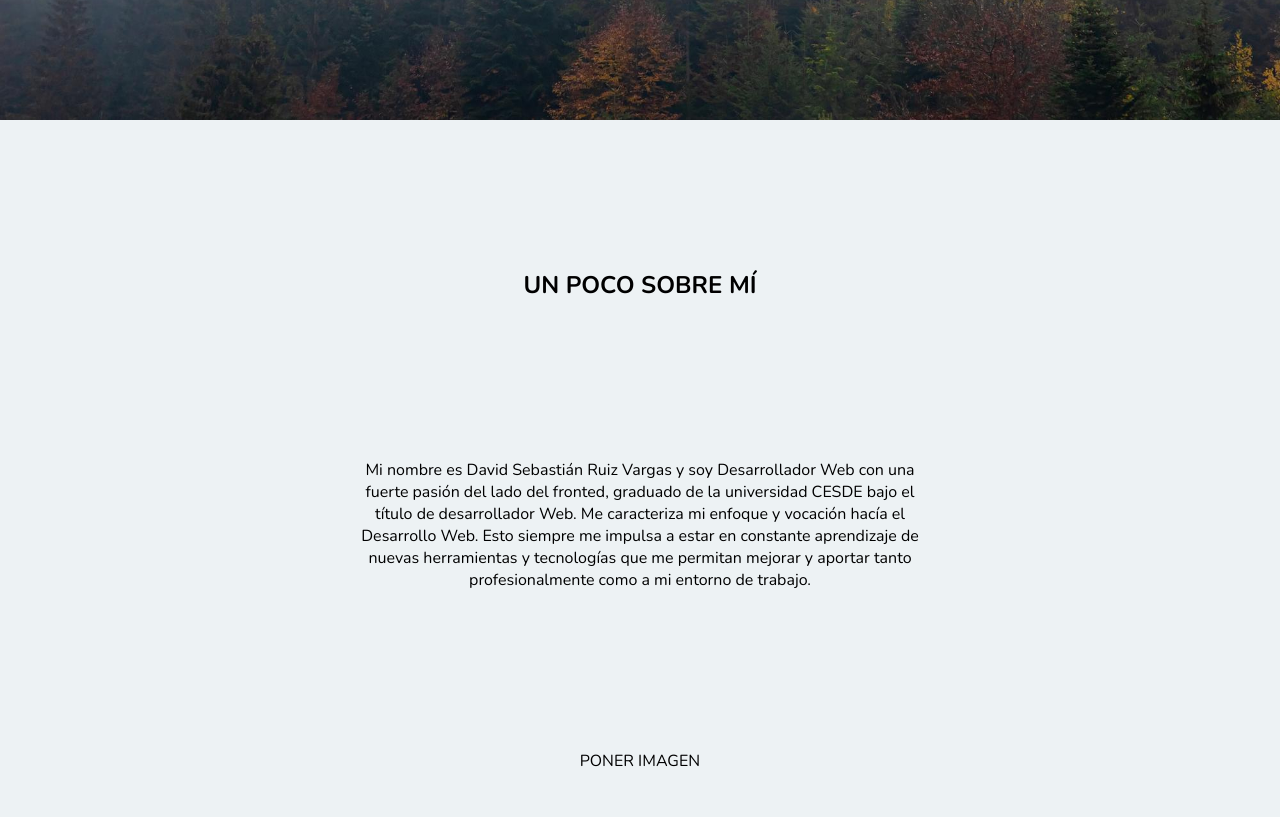
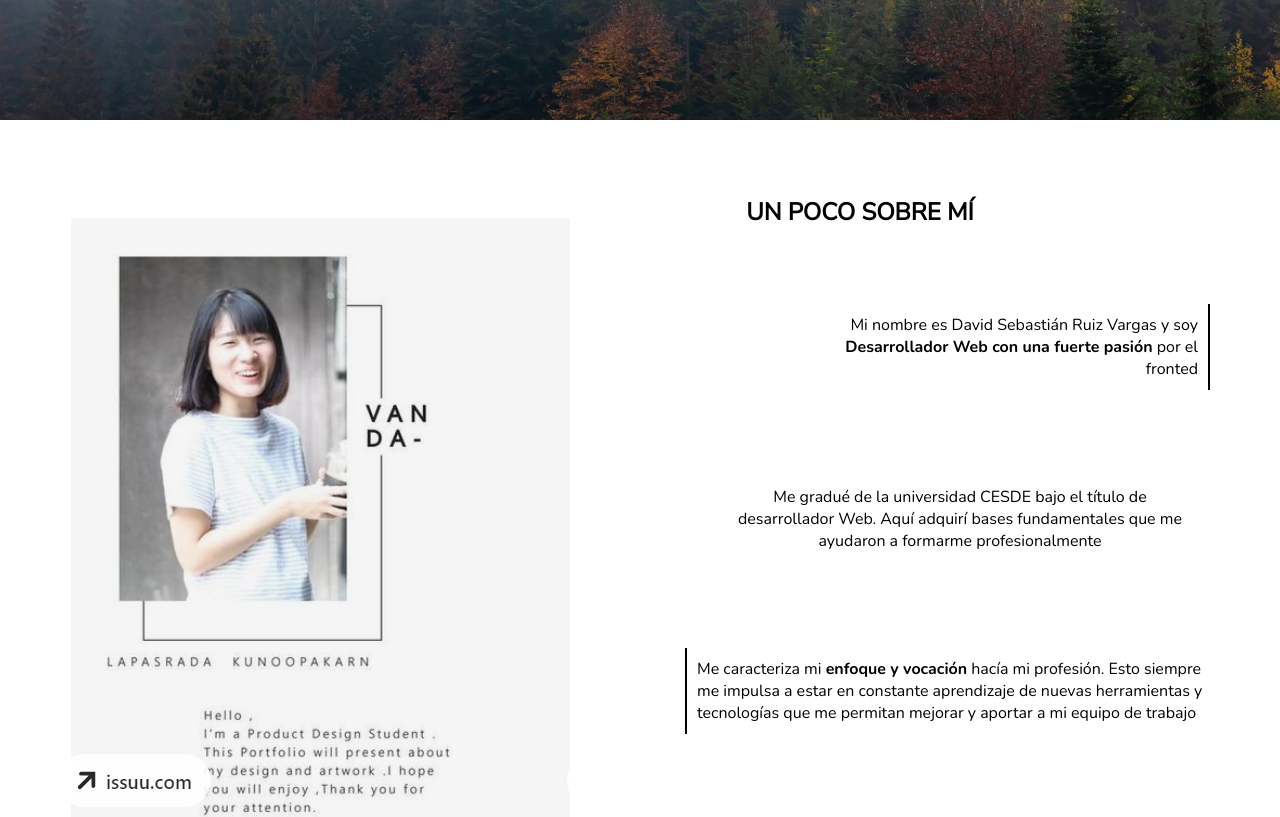
Before and after one commit to DavidSRV/portfolio, a React (Create React App) app: page /About in a window 1280 px wide. Shown: the part 680-1497 px from the top of the page. Built offline with nearby package versions, Linux system fonts and the light colour scheme.

Commit message:
Se termina about

```diff
--- a/src/components/navBar/_NavBarStyle.scss
+++ b/src/components/navBar/_NavBarStyle.scss
@@ -7,7 +7,6 @@
     height: 30px;
     padding: 20px;
     justify-content: space-around;
-    // background-color: $background-nav;
 
     & .links__name {
         & p {
--- a/src/pages/about/About.jsx
+++ b/src/pages/about/About.jsx
@@ -1,25 +1,30 @@
 import React from "react";
 import "./AboutStyle.scss";
+import img from '../../assets/desing/Diseño 2.png'
 
 function About() {
   return (
-    <article className="description__container">
-      <h2 className="description__title">UN POCO SOBRE MÍ</h2>
-      <aside className="aside1">
-        <p className="description__paragraph">
-          Mi nombre es David Sebastián Ruiz Vargas y soy Desarrollador Web con
-          una fuerte pasión del lado del fronted, graduado de la universidad
-          CESDE bajo el título de desarrollador Web. Me caracteriza mi enfoque y
-          vocación hacía el Desarrollo Web. Esto siempre me impulsa a estar en
-          constante aprendizaje de nuevas herramientas y tecnologías que me
-          permitan mejorar y aportar tanto profesionalmente como a mi entorno de
-          trabajo.
+    <section className="containerGeneral">
+      <aside className="img__container">
+        {/* <p className="img"></p> */}
+        <img src={img} alt="imagen" />
+      </aside>
+      <article className="description__container">
+        <h2 className="description__title">UN POCO SOBRE MÍ</h2>
+        <p className="description__paragraph1">
+          Mi nombre es David Sebastián Ruiz Vargas y soy <strong>Desarrollador Web con
+          una fuerte pasión</strong> por el fronted
         </p>
-      </aside>
-      <aside>
-        <p className="description__img">PONER IMAGEN</p>
-      </aside>
-    </article>
+        <p className="description__paragraph2">
+          Me gradué de la universidad CESDE bajo el título de desarrollador Web. Aquí adquirí bases fundamentales que me ayudaron a formarme profesionalmente
+        </p>
+        <p className="description__paragraph3">
+          Me caracteriza mi <strong>enfoque y vocación</strong> hacía mi profesión. Esto
+          siempre me impulsa a estar en constante aprendizaje de nuevas
+          herramientas y tecnologías que me permitan mejorar y aportar a mi equipo de trabajo
+        </p>
+      </article>
+    </section>
   );
 }
 
--- a/src/pages/about/AboutStyle.scss
+++ b/src/pages/about/AboutStyle.scss
@@ -1,27 +1,63 @@
 @use '../../style/colors' as *;
 
-.description__container{
+.containerGeneral {
+
+    display: flex;
+
+    & .description__container {
         display: flex;
         flex-direction: column;
         align-items: center;
         justify-content: space-evenly;
-    margin: 0 auto;
         height: 100vh;
-    background-color: #edf2f4;
+        width: 50%;
 
-    & .description__title{
+        & .description__title {
+            font-family: 'Nunito Sans', sans-serif;
+            position: relative;
+            right: 100px;
+            bottom: 30px;
+        }
+
+        & .description__paragraph1 {
+            text-align: right;
+            padding: 10px;
+            width: 400PX;
+            position: relative;
+            bottom: 60px;
+            left: 50px;
+            border-right: 2px solid black;
+        }
+
+        & .description__paragraph2 {
+            text-align: center;
+            width: 450px;
+            position: relative;
+            bottom: 70px;
 
         }
 
-    & .description__img{
+        & .description__paragraph3 {
+            text-align: left;
+            width: 550px;
+            position: relative;
+            bottom: 80px;
+            padding: 10px;
+            border-left: 2px solid black;
+        }
 
     }
 
-    & .description__paragraph{
-        text-align: center;
-        padding: 10px;
-        // background-color: $background-para;
-        width: 600px;
+    & .img__container {
+
+        display: flex;
+        align-items: center;
+        justify-content: center;
+        width: 50%;
+
+
+        & .img {}
 
     }
+
 }
--- a/src/pages/main/_MainStyle.scss
+++ b/src/pages/main/_MainStyle.scss
@@ -14,7 +14,7 @@
         text-align: center;
         position: relative;
         margin: 0 auto;
-        width: 600px;
+        max-width: 600px;
         top: 30%;
         border: 2px solid $letter;
         backdrop-filter: blur(10px);
@@ -42,6 +42,7 @@
         bottom: 20%;
         font-size: 40px;
         cursor: pointer;
+        color: #8d99aec2;
 
         &:hover {
             scale: (1.1);
--- a/src/style/_colors.scss
+++ b/src/style/_colors.scss
@@ -1,2 +1,2 @@
 $letter: #212529;
-$background-para: #eff6e0;
+$background-about: #000000;
--- a/src/style/_resets.scss
+++ b/src/style/_resets.scss
@@ -1,5 +1,6 @@
-@import url('https://fonts.googleapis.com/css2?family=Nunito:wght@200;300;400;500;600;700;800&display=swap');
-*{
+@import url('https://fonts.googleapis.com/css2?family=Nunito+Sans:wght@200;400&family=Nunito:wght@200;300;400;500;600;700;800&display=swap');
+
+* {
     padding: 0;
     margin: 0;
     box-sizing: border-box;
@@ -10,6 +11,7 @@ body {
     width: 100%;
     height: 100%;
     font-family: 'Nunito', sans-serif;
+
     ::-webkit-scrollbar {
         display: none;
     }
```
Lines whose indentation alone changed are shown as unchanged.
